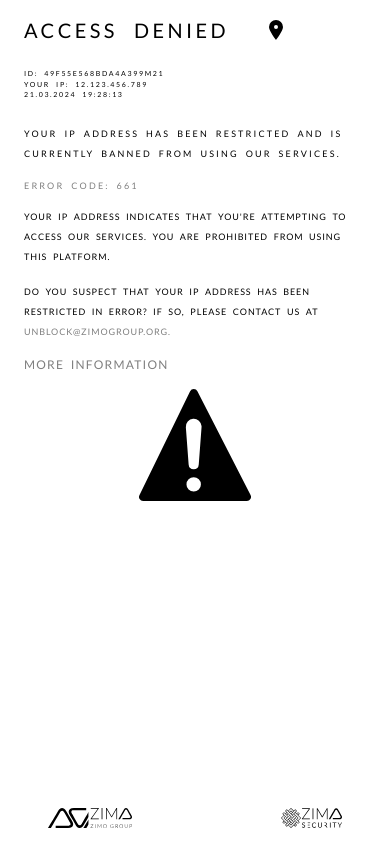
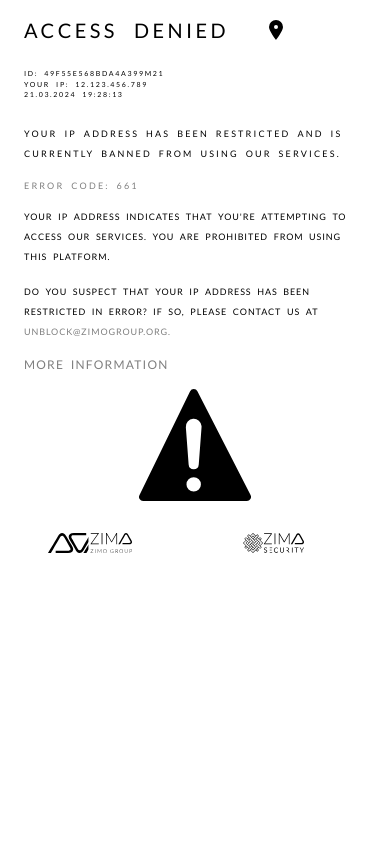
Before and after one commit to HisamNasir/Access-Denied, a Next.js app: page / in a window 390 px wide. Built offline with nearby package versions, Linux system fonts and the light colour scheme.

Commit message:
Update page.tsx

```diff
--- a/app/page.tsx
+++ b/app/page.tsx
@@ -62,7 +62,8 @@ export default function Home() {
           />
         </div>
       </div>
-      <div className="flex absolute bottom-0 -z-50 px-12 py-4 md:px-16 md:py-8 lg:px-18 lg:py-10 2xl:px-20 2xl:py-12 w-full sm:justify-center">
+      <div className="md:absolute flex relative">
+        <div className="flex mdabsolute bottom-0 -z-50 px-12 py-4 md:px-16 md:py-8 lg:px-18 lg:py-10 2xl:px-20 2xl:py-12 w-full sm:justify-center">
           <Image
             width={46}
             height={65}
@@ -71,7 +72,7 @@ export default function Home() {
             src={"/avaZima.svg"}
           />
         </div>
-      <div className="flex absolute bottom-0 -z-50 px-12 py-4 md:px-16 md:py-8 lg:px-18 lg:py-10 2xl:px-20 2xl:py-12 w-full justify-end">
+        <div className="flex md:absolute bottom-0 -z-50 px-12 py-4 md:px-16 md:py-8 lg:px-18 lg:py-10 2xl:px-20 2xl:py-12 w-full sm:justify-end">
           <Image
             width={46}
             height={65}
@@ -80,6 +81,7 @@ export default function Home() {
             src={"/zima.svg"}
           />
         </div>
+      </div>
     </main>
   );
 }
```
Lines whose indentation alone changed are shown as unchanged.
